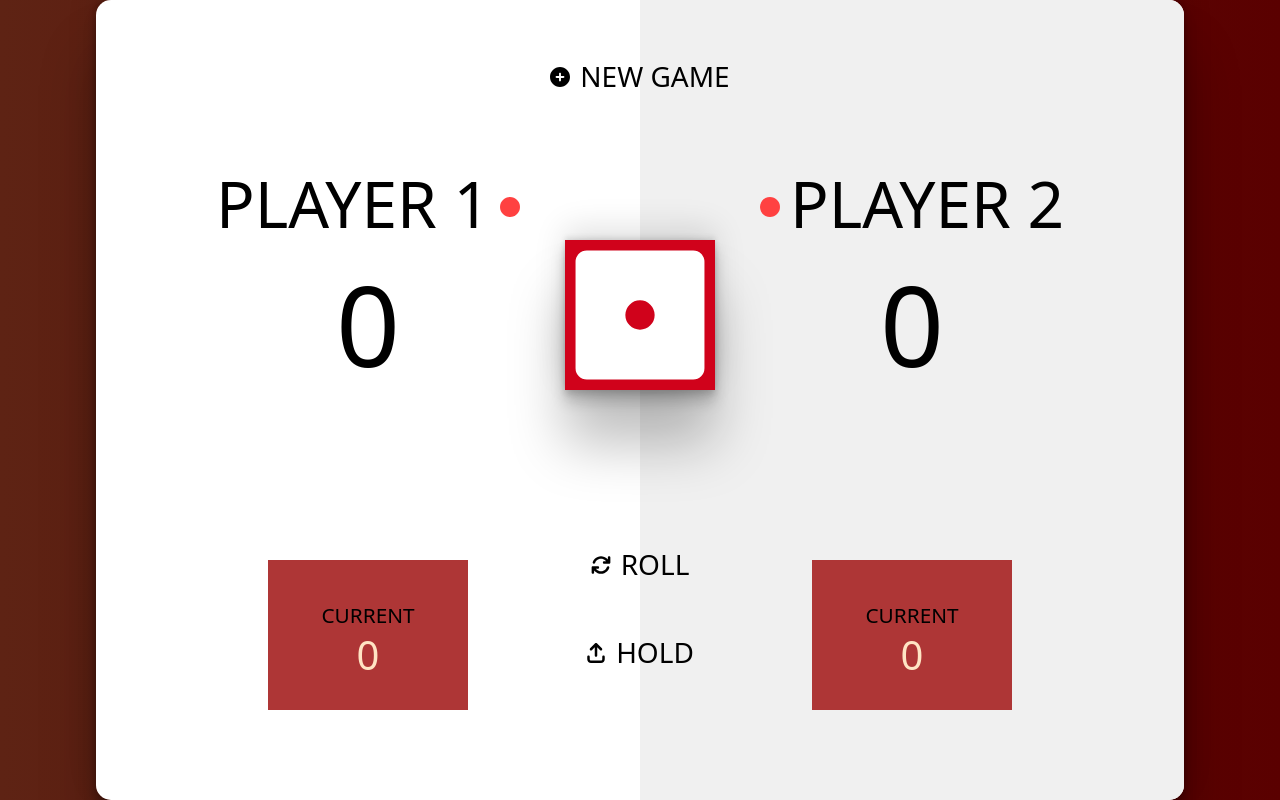
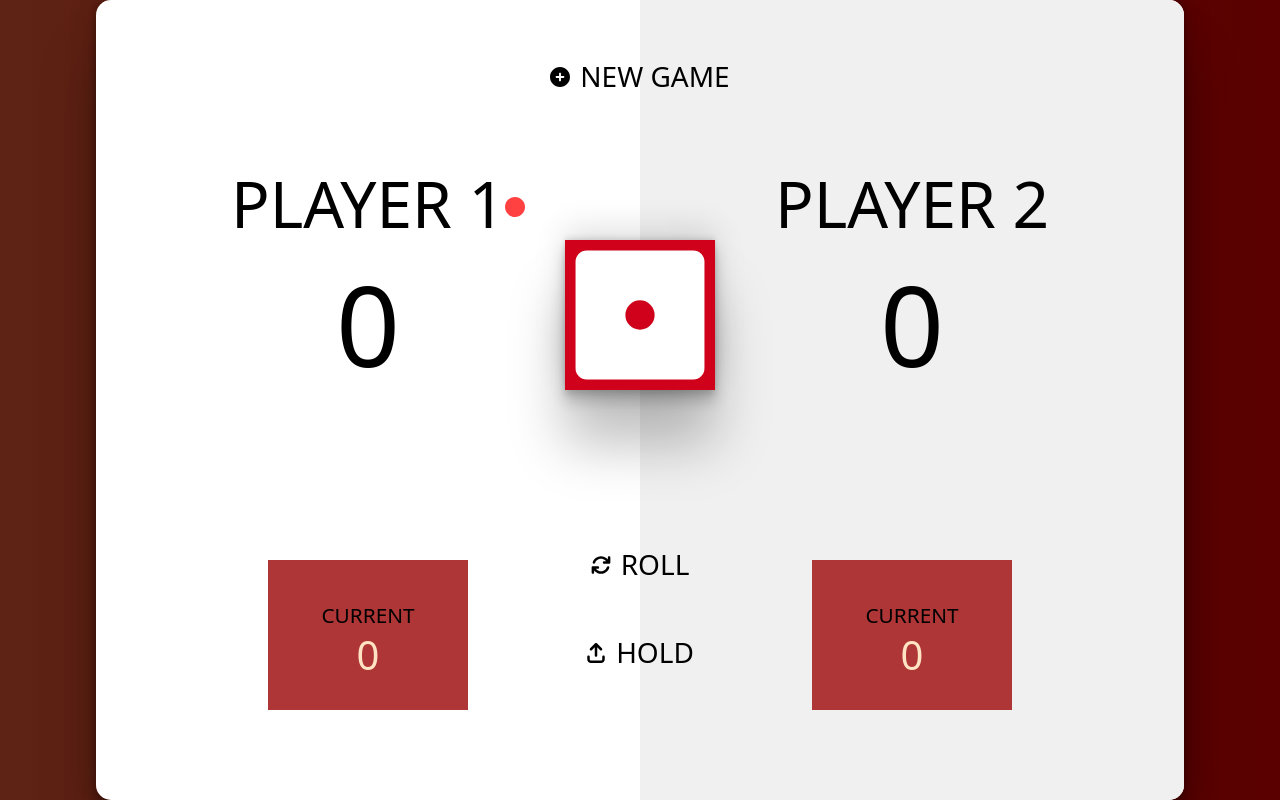
Before and after one commit to Giygas/javascript-game, a Vue app: page / in a window 1280 px wide. Built offline with nearby package versions, Linux system fonts and the light colour scheme.

Commit message:
fix: active player icon don't move the text now

```diff
--- a/src/components/PlayerDash.vue
+++ b/src/components/PlayerDash.vue
@@ -40,7 +40,7 @@ export default {
 
 <template>
   <div v-if="pNumber===1" class="player">
-    <h1 class="display-2 p1">
+    <h1 class="display-2" :class="{ p1 : p1Plays}">
       PLAYER {{ pNumber }}
 
     </h1>
@@ -50,8 +50,8 @@ export default {
     <CurrentPoints :current="p1Plays ? roundPoints : 0"/>
   </div>
   <div v-else class="player player2">
-    <h1 class="display-2 p2">
-         PLAYER {{ pNumber }}
+    <h1 class="display-2" :class="{p2 : !p1Plays}">
+      PLAYER {{ pNumber }}
     </h1>
     <h1 class="display-1">
       {{ p2Points }}
@@ -98,10 +98,10 @@ export default {
       }
 
       &.p1::after {
-        margin-left: 10px;
+        margin-right: -20px;
       }
       &.p2::before {
-        margin-right: 10px;
+        margin-left: -20px;
       }
     }
     .dot-container {
```
